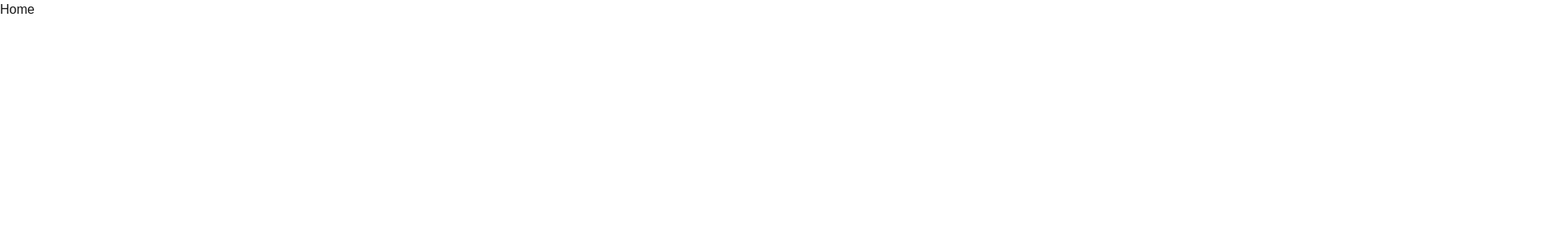
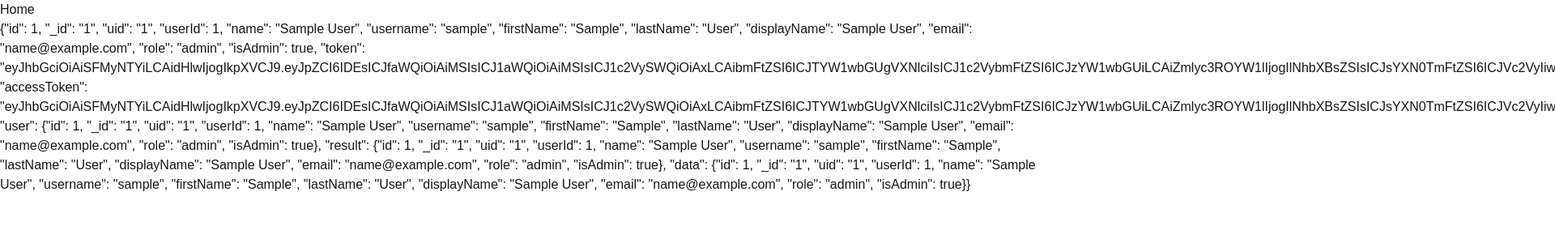
Before and after one commit to quanhuynh11/unifysound, a Next.js app: page /home-screen in a window 1280 px wide. Shown: the top 300 px of the page at 81% size, 1920 px wide, since content can reach past the window. Built offline with nearby package versions, Linux system fonts and the light colour scheme; sample sign-in values are in the browser's storage.

Commit message:
sessionStorage

```diff
--- a/app/home-screen/page.js
+++ b/app/home-screen/page.js
@@ -1,7 +1,19 @@
+"use client"
+
+import { useState } from "react";
+
 export default function HomePage() {
+
+    const [user, setUser] = useState(sessionStorage.getItem("user") || null);
+
+    if(!user) {
+        window.location.href = "/";
+    }
+
     return (
         <section>
             <h1>Home</h1>
+            <p>{user}</p>
         </section>
     )
 }
```
